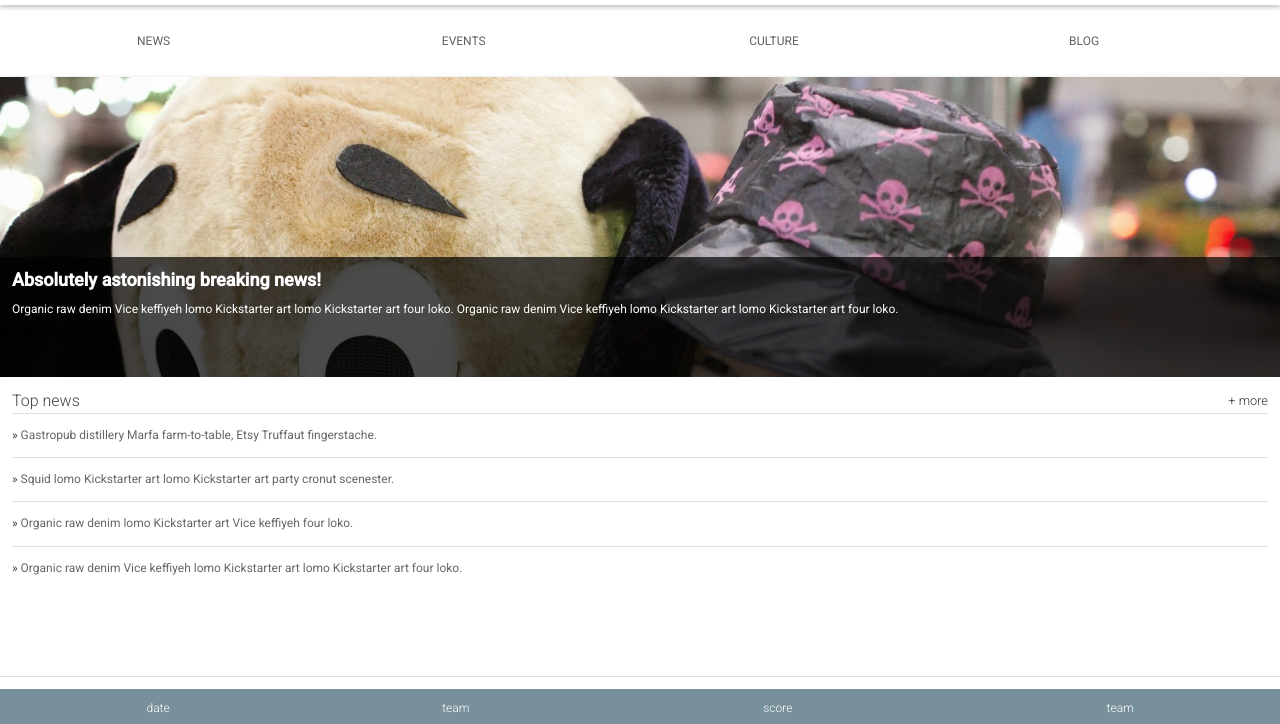
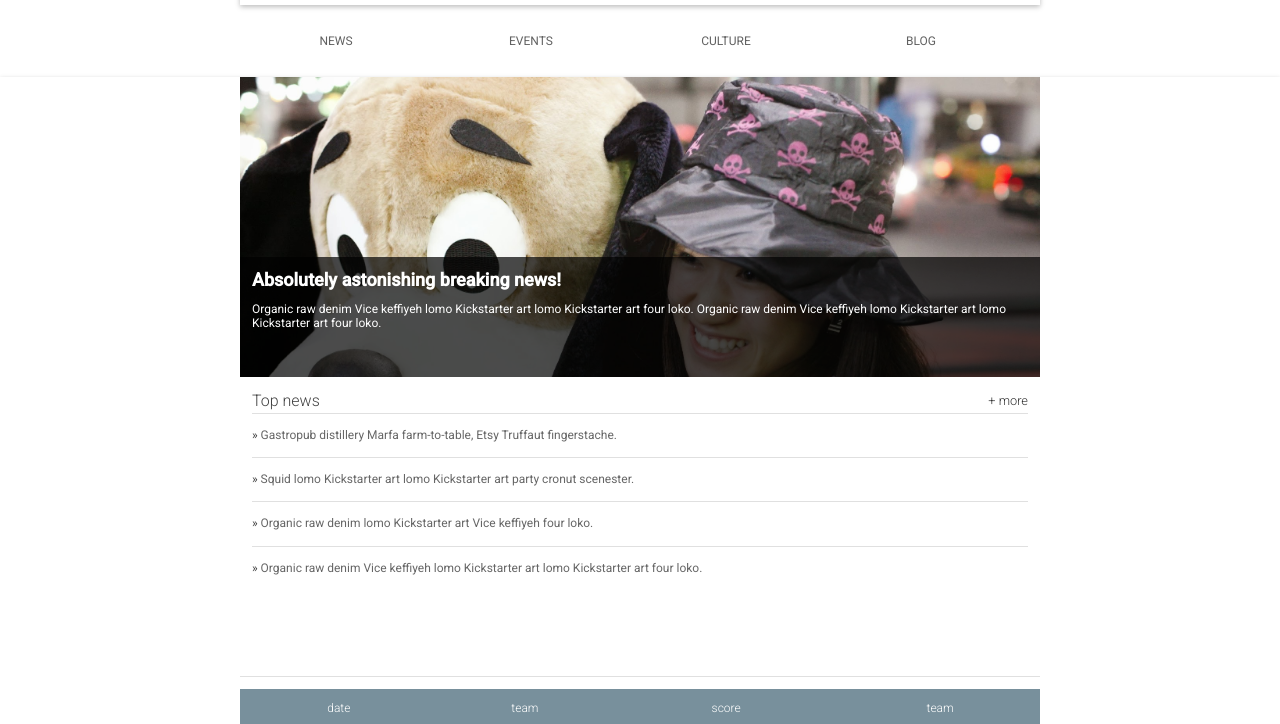
Before and after one commit to bfutrell70/ResponsiveWebDesisgn, a plain HTML site: page index.html in a window 1280 px wide. Shown: the part 100-824 px from the top of the page. Drawn offline with Linux system fonts and the light colour scheme.

Commit message:
adding media queries

```diff
--- a/main.css
+++ b/main.css
@@ -372,7 +372,15 @@ footer a {
 }
 
 /*
+ *
+ * Mwdia queries to adjust layout based on screen width
+ *
+ */
 
-Media queries to adjust layout based on screen width
-
-*/
+@media screen and (min-width: 800px) {
+  .content, .nav, .header {
+    width: 800px;
+    margin-left: auto;
+    margin-right: auto;
+  }
+}
```
